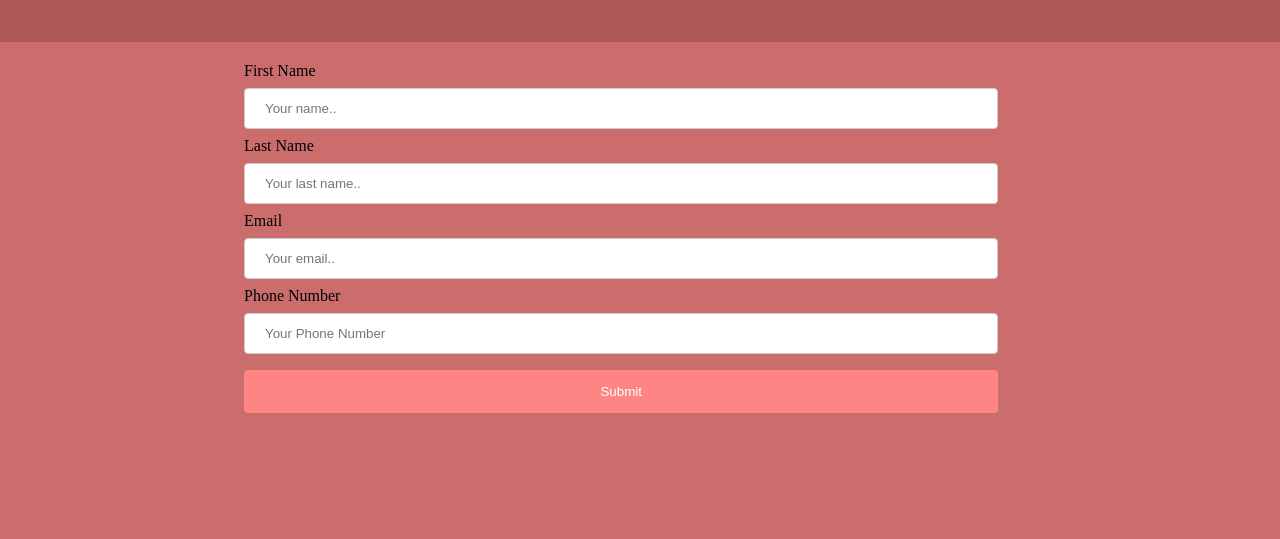
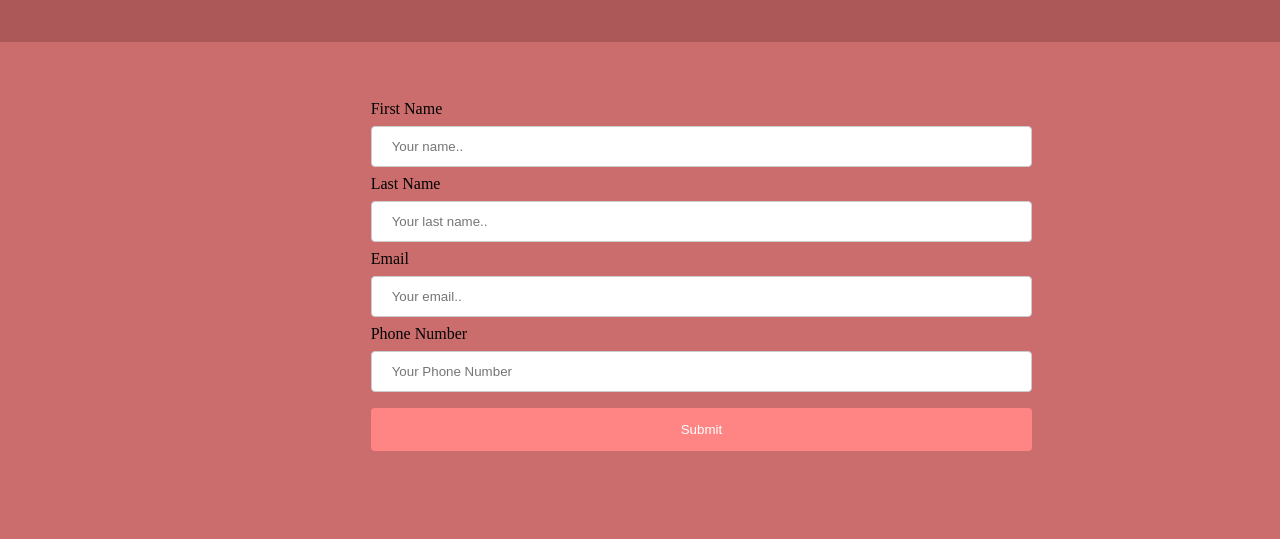
Before and after one commit to niccoicco9/MariorRossiPage, a website: page source/contact.html in a window 1280 px wide. Shown: the part 158-697 px from the top of the page. Drawn offline with Linux system fonts and the light colour scheme.

Commit message:
ho sistemato il css

```diff
--- a/source/style.css
+++ b/source/style.css
@@ -98,7 +98,8 @@ section{
 
 }
 #contactmain{
-
+    padding-top:3%;
+    margin-left:12%;
     height:500px;
     float:left;
 
```
Also changed, not shown: source/index.html (+2 -1 lines).
